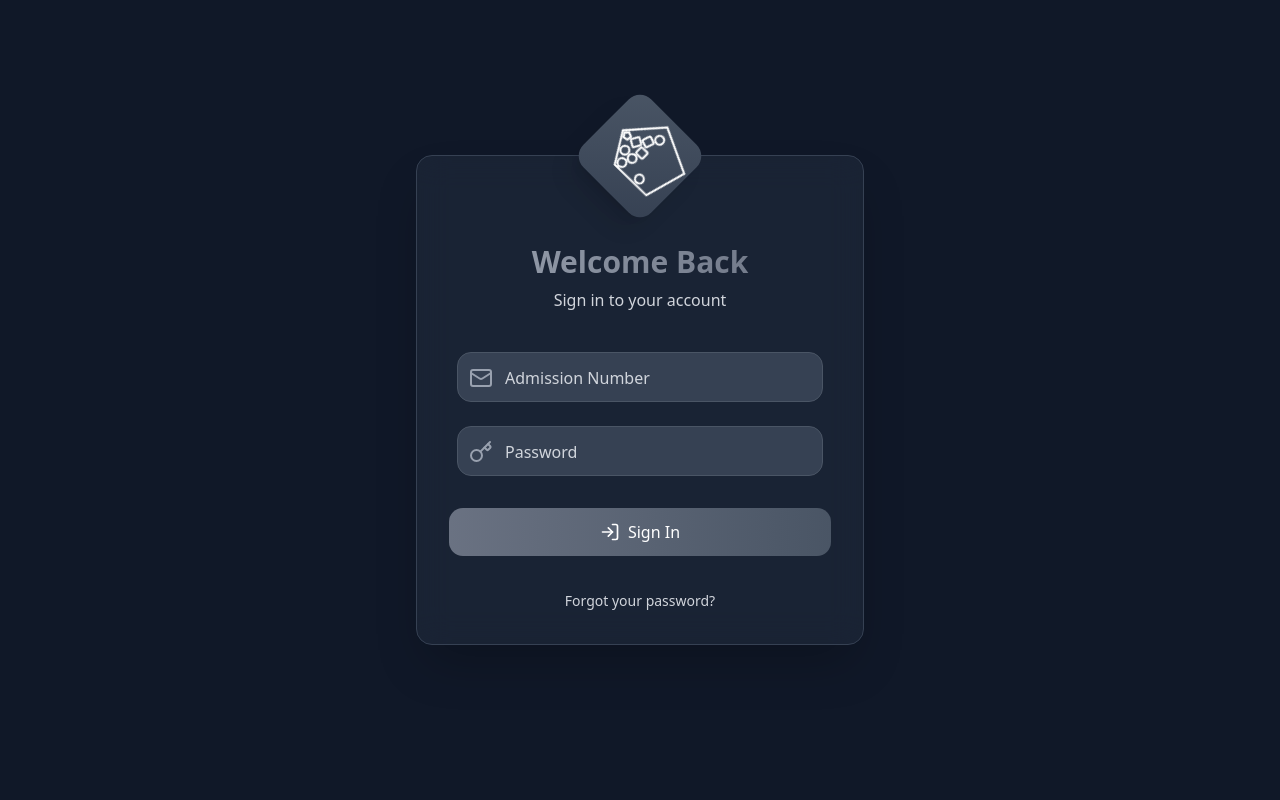
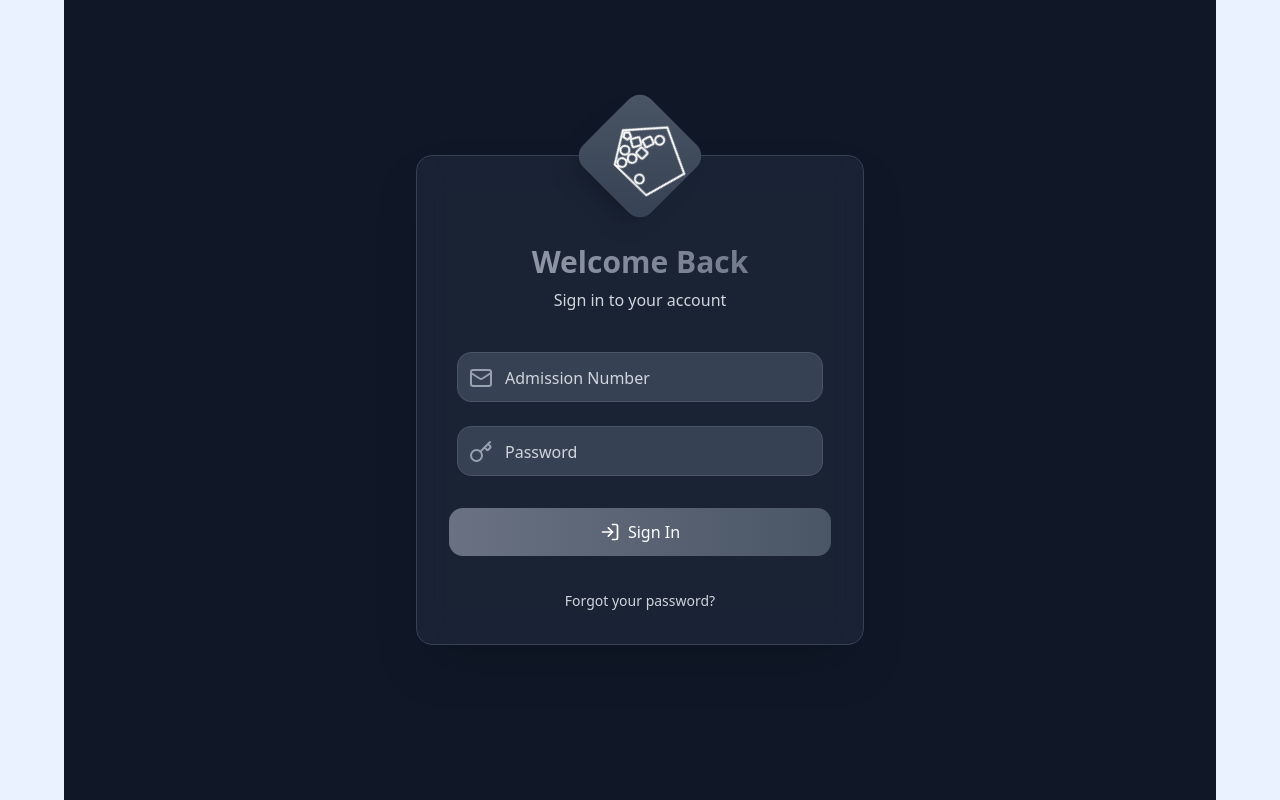
Before and after one commit to Ansh-699/Aims, a Next.js app: page / in a window 1280 px wide. Built offline with nearby package versions, Linux system fonts and the light colour scheme.

Commit message:
small width for screen : ui change

```diff
--- a/app/layout.tsx
+++ b/app/layout.tsx
@@ -21,7 +21,11 @@ export default function RootLayout({
   return (
     <html lang="en">
       <body className={`${poppins.variable} font-sans antialiased`}>
-        {children}
+        <div style={{ backgroundColor: "#EAF1FF" }}>
+          <div className="md:max-w-6xl lg:max-w-6xl mx-auto">
+            {children}
+          </div>
+        </div>
       </body>
     </html>
   );
```
